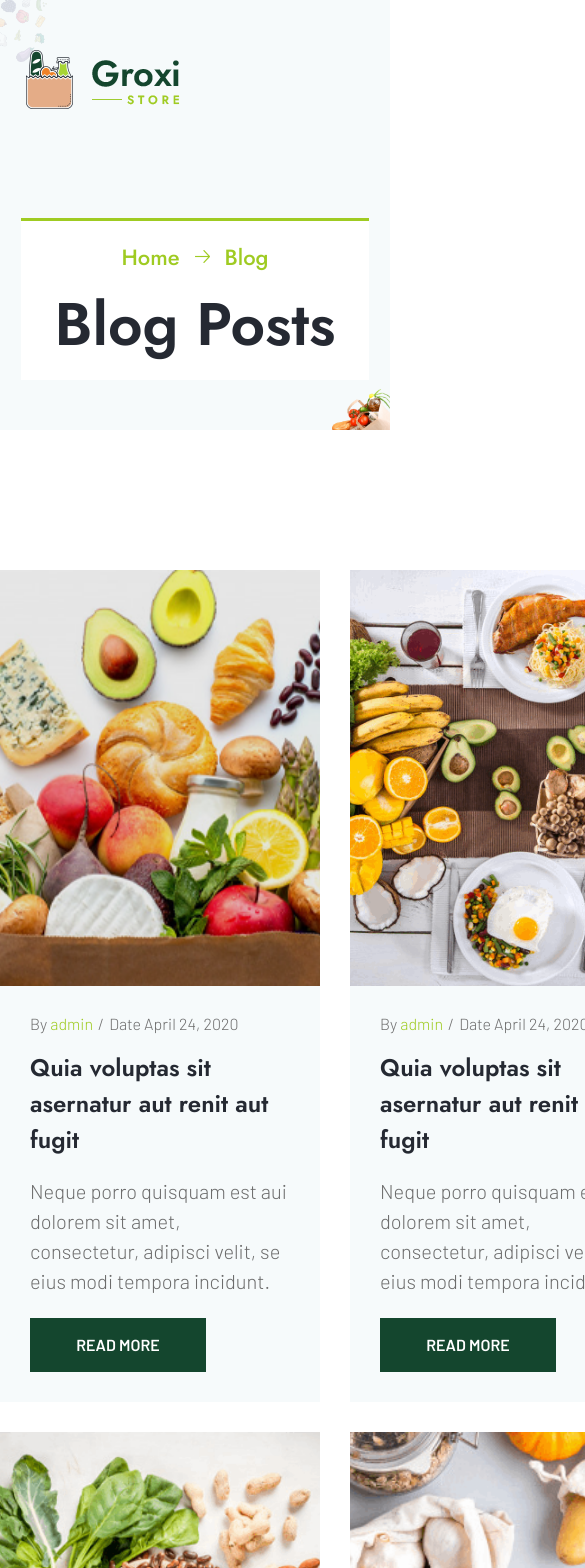
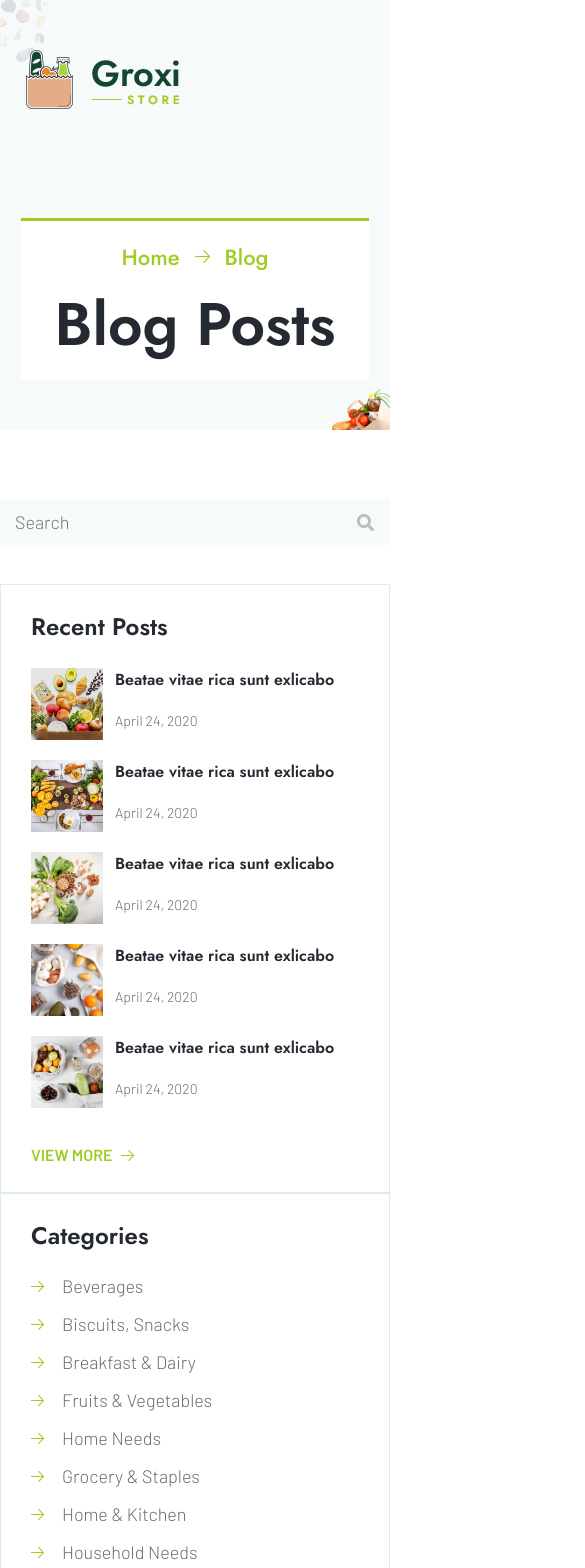
Before and after one commit to ilya-ozerov/groxi, a React (Create React App) app: page /blog in a window 390 px wide. Shown: the top 1568 px of the page, 585 px wide, since content can reach past the window. Built offline with nearby package versions, Linux system fonts and the light colour scheme.

Commit message:
Added adaptive styles of <BlogPage>

```diff
--- a/src/сomponents/pages/BlogPage/BlogSection/BlogSection.scss
+++ b/src/сomponents/pages/BlogPage/BlogSection/BlogSection.scss
@@ -1,10 +1,19 @@
 .blog-section {
     padding: 140px 0px 0px 0px;
+
+    @media (max-width: 1125px) {
+        padding: 70px 0px 0px 0px;
+    }
 
     &__body {
         display: grid;
         grid-template-columns: 1fr 255px;
         column-gap: 30px;
+
+        @media (max-width: 767px) {
+            display: flex;
+            flex-direction: column-reverse;
+        }
     }
     &__posts {
     }
@@ -16,6 +25,10 @@
         grid-auto-rows: 1fr;
 
         margin-bottom: 30px;
+
+        @media (max-width: 1125px) {
+            grid-template-columns: repeat(1, minmax(320px, 1fr));
+        }
     }
     &__item {
     }
```
